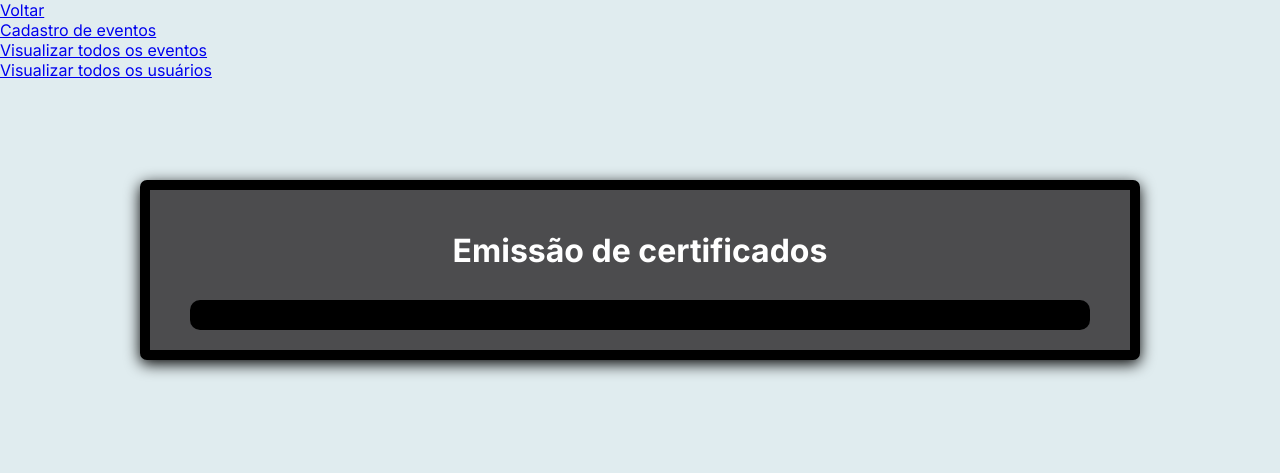
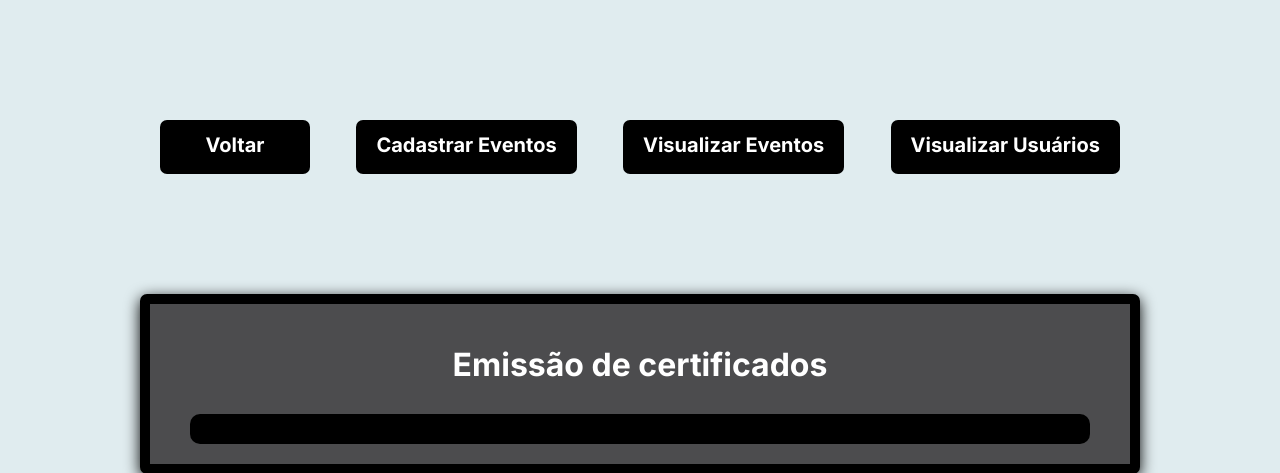
Before and after one commit to okiobot/SGEA, a Django app: page /certificados/ in a window 1280 px wide. Shown: the part 174-647 px from the top of the page. Run offline with Django 5.2, Linux system fonts and the light colour scheme; data that the repository does not hold is empty; some web fonts are replaced.

Commit message:
style: Melhoria em UI: Atalhos para organizador

```diff
--- a/sgea/login/static/css/style.css
+++ b/sgea/login/static/css/style.css
@@ -938,3 +938,41 @@ nav a:hover {
 .zero-certificados {
     text-align: center;
 }
+
+
+/* --------------------------------------------------------------------- */
+
+/* Botões do Organizador */
+
+.botoes-organizador {
+    display: flex;
+    justify-content: space-between;
+    align-items: center;
+    width: 1100px;
+    margin: 40px auto;
+    margin-top: 100px;
+    background-color: none  ;
+    padding: 20px 70px;
+}
+
+.botao-organizador a {
+    text-align: center;
+    display: inline-block;
+    text-decoration: none;
+    color: white;
+    font-weight: bold;
+    font-size: 20px;
+    background-color: var(--tertiary-color);
+    border-bottom: 4px solid transparent;
+    border-radius: 7px;
+    padding: 13px 20px;
+    cursor: pointer;
+    transform: scale(1);
+    transition: transform 1s ease, background-color 0.3s ease;
+    min-width: 150px;
+}
+
+.botao-organizador a:hover {
+    background-color: var(--botao-emerg-color);
+    transform: scale(1.1);
+}
--- a/sgea/login/templates/usuarios/certificados.html
+++ b/sgea/login/templates/usuarios/certificados.html
@@ -5,31 +5,31 @@
 
 {% block content %}
 
-<div class="botao-voltar">
-  <a href = "{% url 'inscricao' %}">
+<section class="botoes-organizador">
+  <div class="botao-organizador">
+    <a href="{% url 'inscricao' %}">
       Voltar
     </a>
   </div>
 
-<div class="botao-cadastrar-eventos">
-  <a href = "{% url 'ev' %}">
-    Cadastro de eventos
+  <div class="botao-organizador">
+    <a href="{% url 'ev' %}">
+      Cadastrar Eventos
     </a>
   </div>
 
-<div class="botao-visualizar-eventos">
-  <a href = "{% url 'even' %}">
-    Visualizar todos os eventos
+  <div class="botao-organizador">
+    <a href="{% url 'even' %}">
+      Visualizar Eventos
     </a>
   </div>
 
-<div class="botao-visualizar-usuarios">
-  <a href = "{% url 'listagem_usuarios' %}">
-    Visualizar todos os usuários
+  <div class="botao-organizador">
+    <a href="{% url 'listagem_usuarios' %}">
+      Visualizar Usuários
     </a>
   </div>
-
-
+</section>
 
 <div class="emissao-certi-container">
     <div class="emissao-certi-titulo">
```
Also changed, not shown: sgea/login/templates/usuarios/eventos.html (+7 -5 lines), sgea/login/templates/usuarios/usuarios.html (+7 -5 lines), sgea/login/templates/usuarios/visu_eventos.html (+7 -5 lines). Lines whose indentation alone changed are shown as unchanged.
